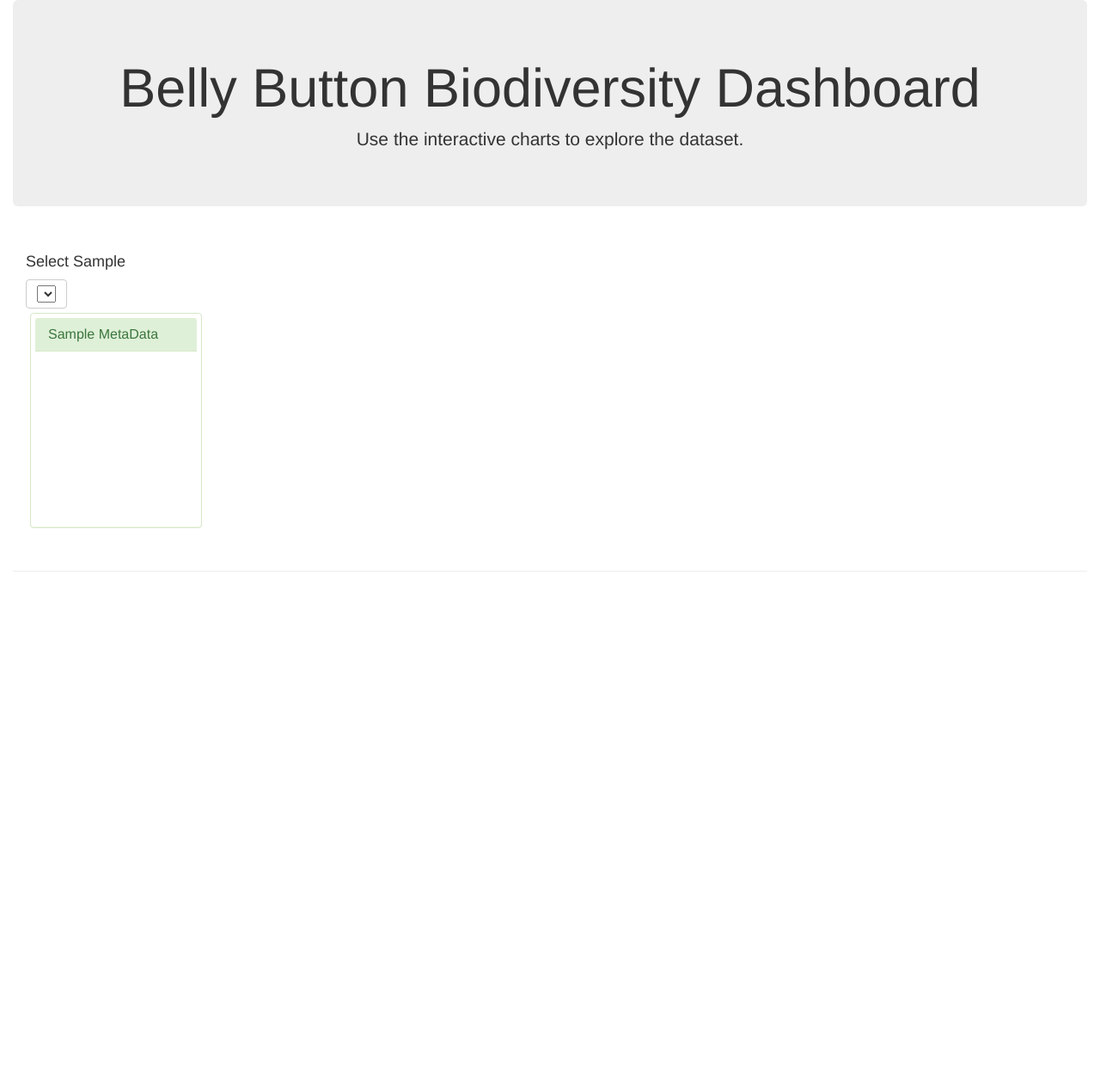
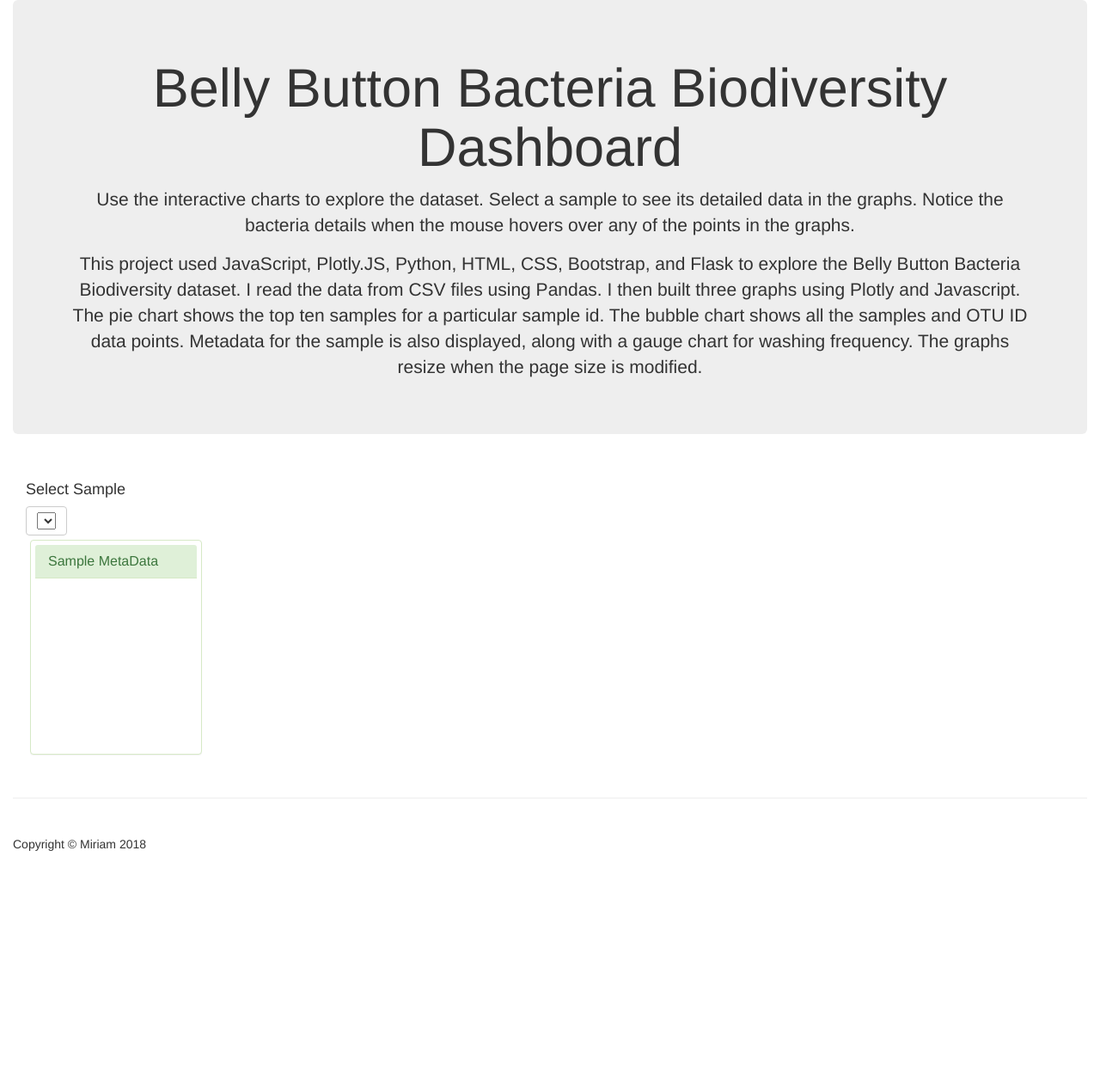
Before and after one commit to miriambrk/BBDashboard, a Flask app: page / in a window 1280 px wide. Shown: the whole page at 86% size. Before the commit the page ends 665 px from the top, so only its background shows below. Run offline with Flask 2, Linux system fonts and the light colour scheme; lists and menus that the app fills with data are empty; some libraries are stand-ins or nearby versions.

Commit message:
added some text in index.html

```diff
--- a/templates/index.html
+++ b/templates/index.html
@@ -15,8 +15,17 @@
 
   <div class="container-fluid" id="cont1">
     <div class="jumbotron text-center">
-      <h1 id="bbheading">Belly Button Biodiversity Dashboard</h1>
-      <p>Use the interactive charts to explore the dataset.</p>
+      <h1 id="bbheading">Belly Button Bacteria Biodiversity Dashboard</h1>
+      <p>Use the interactive charts to explore the dataset. Select a sample to see its detailed data in the graphs.
+        Notice the bacteria details when the mouse hovers over any of the points in the graphs.
+      </p>
+      <p>
+        This project used JavaScript, Plotly.JS, Python, HTML, CSS, Bootstrap, and Flask to explore the Belly Button Bacteria Biodiversity dataset.
+        I read the data from CSV files using Pandas. I then built three graphs using Plotly and Javascript.
+        The pie chart shows the top ten samples for a particular sample id. The bubble chart shows all the samples and OTU ID data points.
+        Metadata for the sample is also displayed, along with a gauge chart for washing frequency. The graphs resize when the page size is modified.
+
+      </p>
     </div>
 
     <div class="row">
@@ -388,6 +397,9 @@
 
 
     </script>
+    <div class="demo-content">
+      <h5>Copyright &copy; Miriam 2018</h6>
+    </div>
 
 </body>
 </html>
```
